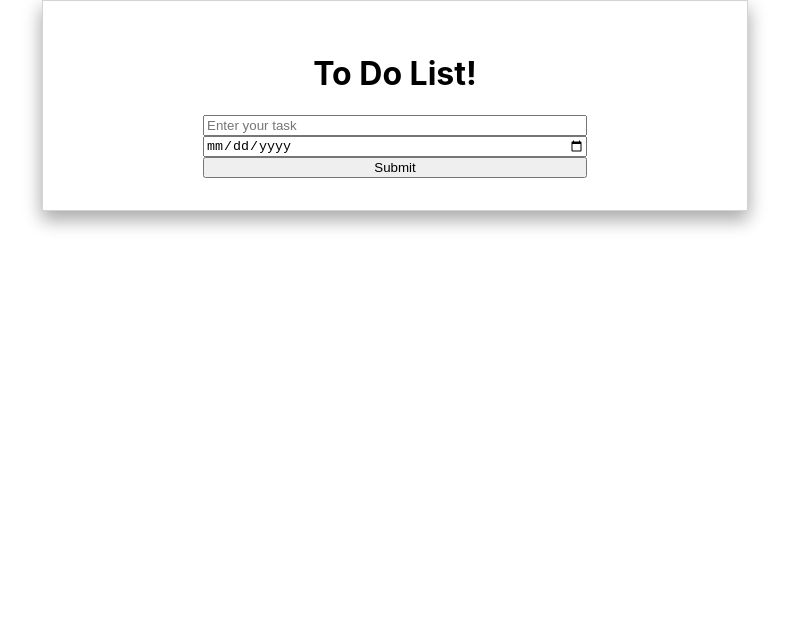
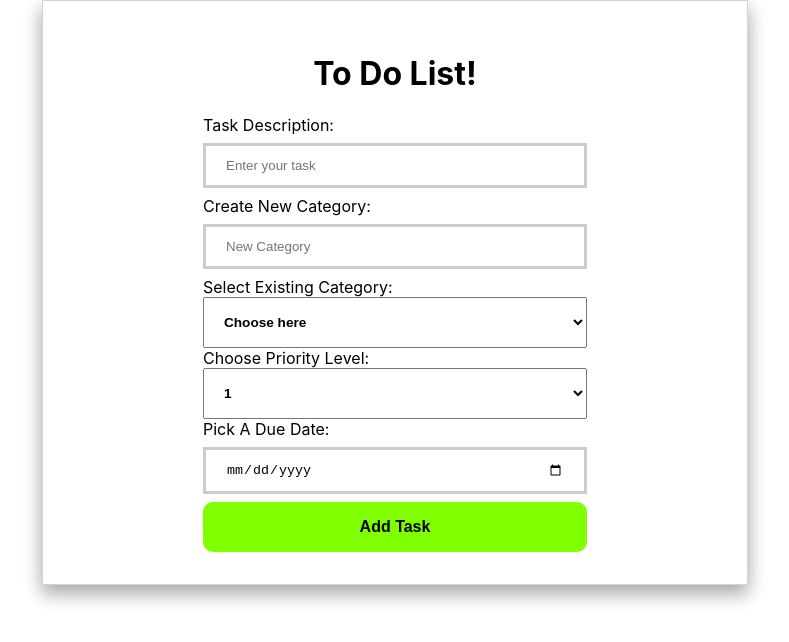
Before and after one commit to jordantran22/CSC4710---To-Do-List-Project, a React (Create React App) app: page / in a window 1280 px wide. Shown: the top 642 px of the page, without its empty margins (245-1034 px from the left). Built offline with nearby package versions, Linux system fonts and the light colour scheme.

Commit message:
Changed styles, improved UI

```diff
--- a/src/components/Task.js
+++ b/src/components/Task.js
@@ -3,15 +3,29 @@ import React from 'react'
 const Task = ({task}) => {
     return (
         <div className="taskComponent">
-            <div>
+            <div className="taskAttributes">
                 <div>Task: </div>
                 <div>{task.text}</div>
             </div>
 
-            <div>
+            <div className="taskAttributes">
+                <div>Category: </div>
+
+            </div>
+
+
+            <div className="taskAttributes">
                 <div>Due Date: </div>
                 <div>{task.date}</div>
+            </div>
 
+            <div className="taskAttributes">
+                <div>Status: </div>
+            </div>
+
+            <div className="taskAttributes">
+                <div>Priority: </div>
+                <div>{task.priorityLevel}</div>
             </div>
         </div>
     )
--- a/src/components/ToDoContainer.js
+++ b/src/components/ToDoContainer.js
@@ -6,6 +6,10 @@ const ToDoContainer = () => {
     const [taskDescription, setTaskDescription] = useState('');
     const [tasks, setTasks] = useState([]);
     const [date, setDate] = useState([]);
+    const [newCategory, setNewCategory] = useState('');
+    const [taskCategory, setTaskCategory] = useState('');
+    const [priorityLevel, setPriorityLevel] = useState(0);
+    const [categories, setCategories] = useState([]); // onEffect -> make api request for categories
 
     const onSubmit = (e) => {
         e.preventDefault();
@@ -13,6 +17,8 @@ const ToDoContainer = () => {
         const newTask = {
             id:  Math.floor(Math.random() * 10000) + 1,
             text: taskDescription,
+            newCategory: newCategory,
+            priorityLevel: priorityLevel,
             date: date
         }
         addNewTask(newTask);
@@ -26,9 +32,37 @@ const ToDoContainer = () => {
         <div className="toDoContainer">
             <h1> To Do List! </h1>
             <form className="form" onSubmit={onSubmit}>
-                <input type="text" placeholder="Enter your task" value={taskDescription} onChange={((e) => setTaskDescription(e.target.value))}></input>
+                    <div>Task Description: </div>
+                     <input type="text" placeholder="Enter your task" value={taskDescription} onChange={((e) => setTaskDescription(e.target.value))}></input>
+
+
+                <div>Create New Category: </div>
+                <input type="text" placeholder="New Category" value={newCategory} onChange={((e) => setNewCategory(e.target.value))}></input>
+
+                <div>Select Existing Category: </div>
+                <select className="" value={taskCategory} onChange={((e) => setTaskCategory(e.target.value))}>
+                <option value="" selected disabled hidden>Choose here</option>
+                    {Object.entries(categories).map(([key, value]) => {
+                        return (
+                        <option className="" value={key}>
+                            {value}
+                        </option>
+                        );
+                    })}
+                </select>
+
+                <div>Choose Priority Level: </div>
+                <select className="" value={priorityLevel} onChange={((e) => setPriorityLevel(e.target.value))}>
+                    <option value="" selected disabled hidden>Choose here</option>
+                    <option value="1">1</option>
+                    <option value="2">2</option>
+                    <option value="3">3</option>
+                    <option value="4">4</option>
+                </select>
+
+                <div>Pick A Due Date: </div>
                 <input type="date" value={date} onChange={((e) => setDate(e.target.value))}/>
-                <input type="submit"></input>
+                <button className="addTask">Add Task</button>
             </form>
 
 
--- a/src/index.css
+++ b/src/index.css
@@ -16,7 +16,6 @@ code {
 .toDoContainer {
   margin-left: auto;
   margin-right: auto;
-  text-align: center;
   padding: 2rem;
   border: solid 1px lightgray;
   width: 50vw;
@@ -38,5 +37,41 @@ code {
   padding: 2rem;
   border: solid 1px;
   margin: 1rem;
+}
 
+h1 {
+  text-align: center;
 }
+
+input[type=text], input[type=date]{
+  width: auto;
+  padding: 12px 20px;
+  margin: 8px 0;
+  box-sizing: border-box;
+  border: 3px solid #ccc;
+}
+
+select {
+  width: auto;
+  padding: 1rem;
+  font-size: 0.85rem;
+  font-weight: bold;
+}
+
+.addTask {
+  background-color: 	#7FFF00;
+  padding: 1rem;
+  border: none;
+  border-radius: 10px;
+  font-size: 1rem;
+  font-weight: bolder;
+}
+
+.addTask:hover {
+  background-color: darkgreen;
+  color: white;
+}
+
+.taskAttributes {
+  display: flex;
+}
```
